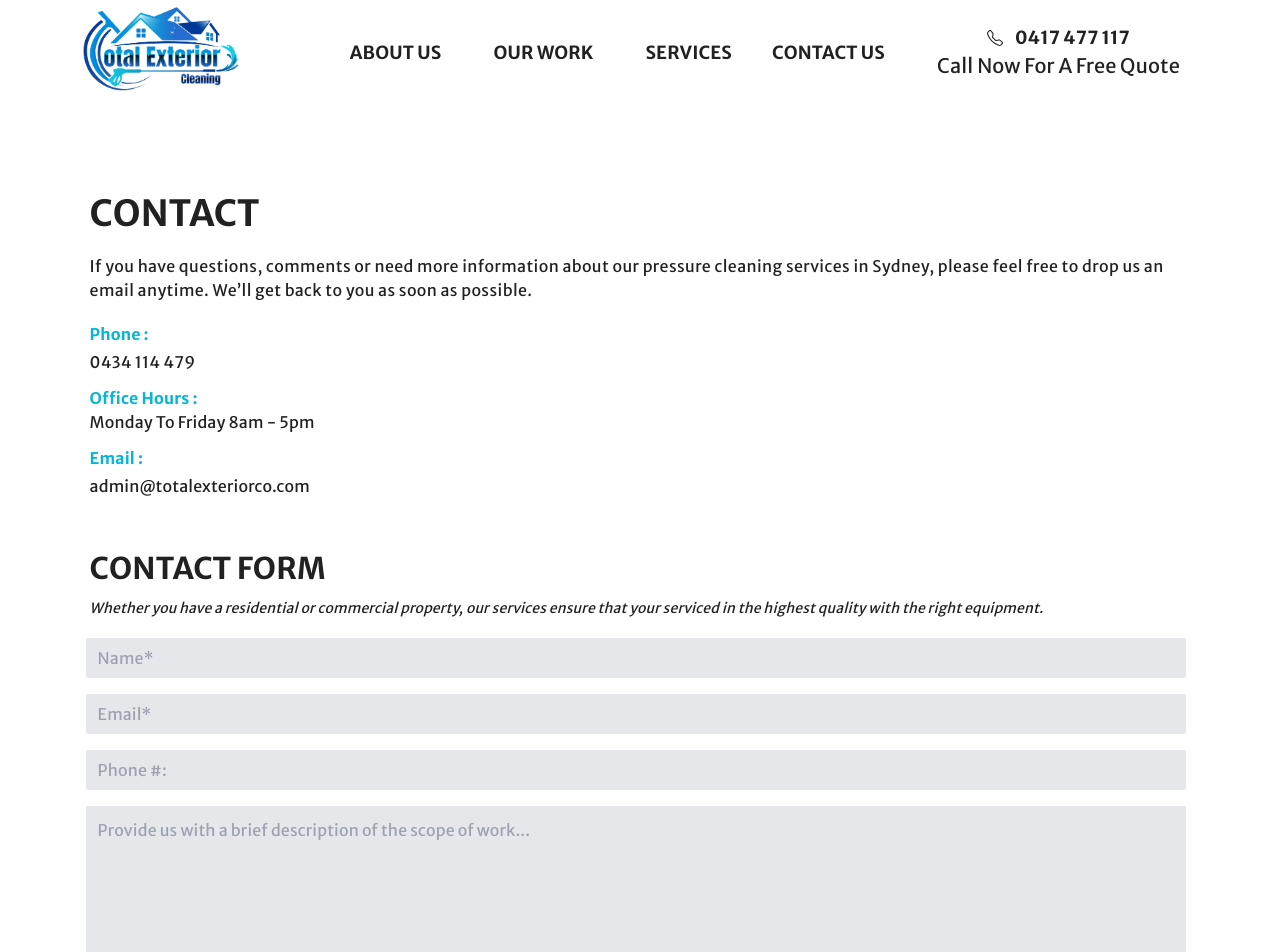
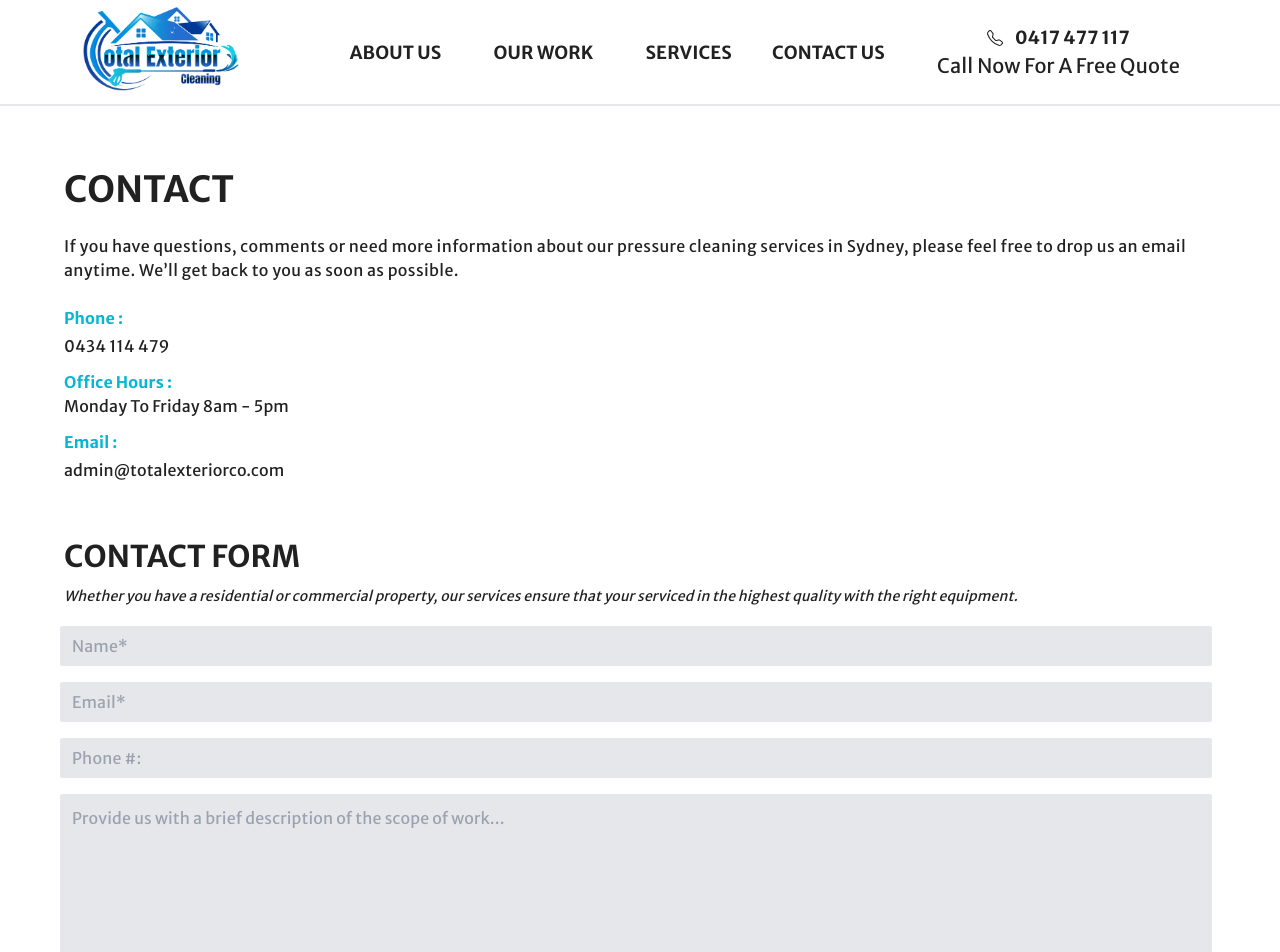
Before and after one commit to danielirwin99/pressure-washing, a React (Create React App) app: page /contact-us in a window 1280 px wide. Shown: the top 952 px of the page. Built offline with nearby package versions, Linux system fonts and the light colour scheme.

Commit message:
Font change

```diff
--- a/public/index.html
+++ b/public/index.html
@@ -14,6 +14,12 @@
     <link rel="manifest" href="%PUBLIC_URL%/manifest.json" />
     <link
       href="https://fonts.googleapis.com/css?family=Merriweather+Sans:400,700"
+      rel="stylesheet"
+    />
+    <link rel="preconnect" href="https://fonts.googleapis.com" />
+    <link rel="preconnect" href="https://fonts.gstatic.com" crossorigin />
+    <link
+      href="https://fonts.googleapis.com/css2?family=Exo+2:ital,wght@0,100..900;1,100..900&display=swap"
       rel="stylesheet"
     />
     <link
--- a/src/index.css
+++ b/src/index.css
@@ -6,7 +6,7 @@
   margin: 0;
   padding: 0;
   box-sizing: border-box;
-  font-family: "Merriweather Sans", -apple-system, BlinkMacSystemFont,
+  font-family: "Exo2", "Merriweather Sans", -apple-system, BlinkMacSystemFont,
     "Segoe UI", Roboto, "Helvetica Neue", Arial, "Noto Sans", sans-serif,
     "Apple Color Emoji", "Segoe UI Emoji", "Segoe UI Symbol", "Noto Color Emoji";
   -webkit-font-smoothing: antialiased;
@@ -31,7 +31,7 @@ html {
 }
 
 .header-title {
-  font-family: "Raleway", sans-serif;
+  font-family: "Exo 2", sans-serif;
   font-weight: 800;
   line-height: 40px;
   text-transform: uppercase;
--- a/src/pages/AboutUs.jsx
+++ b/src/pages/AboutUs.jsx
@@ -27,7 +27,7 @@ const AboutUs = () => {
                     <span className="font-bold">Sutherland Shire Region,</span>{" "}
                     offering a friendly smile as a{" "}
                     <span className="font-bold">
-                      Father & Son local business.
+                      family owned and operated business
                     </span>{" "}
                     With a commitment to excellence, we employ up-to-date
                     cutting-edge equipment, ensuring a brilliant finish to all
--- a/src/pages/Contact.jsx
+++ b/src/pages/Contact.jsx
@@ -73,9 +73,11 @@ const Contact = () => {
 
   return (
     <>
-      <Navbar />
+      <div className="border-b-2">
+        <Navbar />
+      </div>
       <main className="w-full">
-        <div className="space-y-5 p-[7%]">
+        <div className="space-y-6 p-[7%] lg:p-[5%] ">
           <h1 className="text-4xl uppercase text-start font-bold">Contact</h1>
           <p className="tracking-wide leading-6">
             If you have questions, comments or need more information about our
@@ -132,7 +134,7 @@ const Contact = () => {
               value={form.message}
               onChange={handleChange}
               name="message"
-              className=" bg-gray-200 w-full my-2 -ml-1 p-3 resize-none outline-none"
+              className=" bg-gray-200 w-full my-2 rounded-sm -ml-1 p-3 resize-none outline-none"
               placeholder="Provide us with a brief description of the scope of work..."
               id=""
               cols="30"
```
